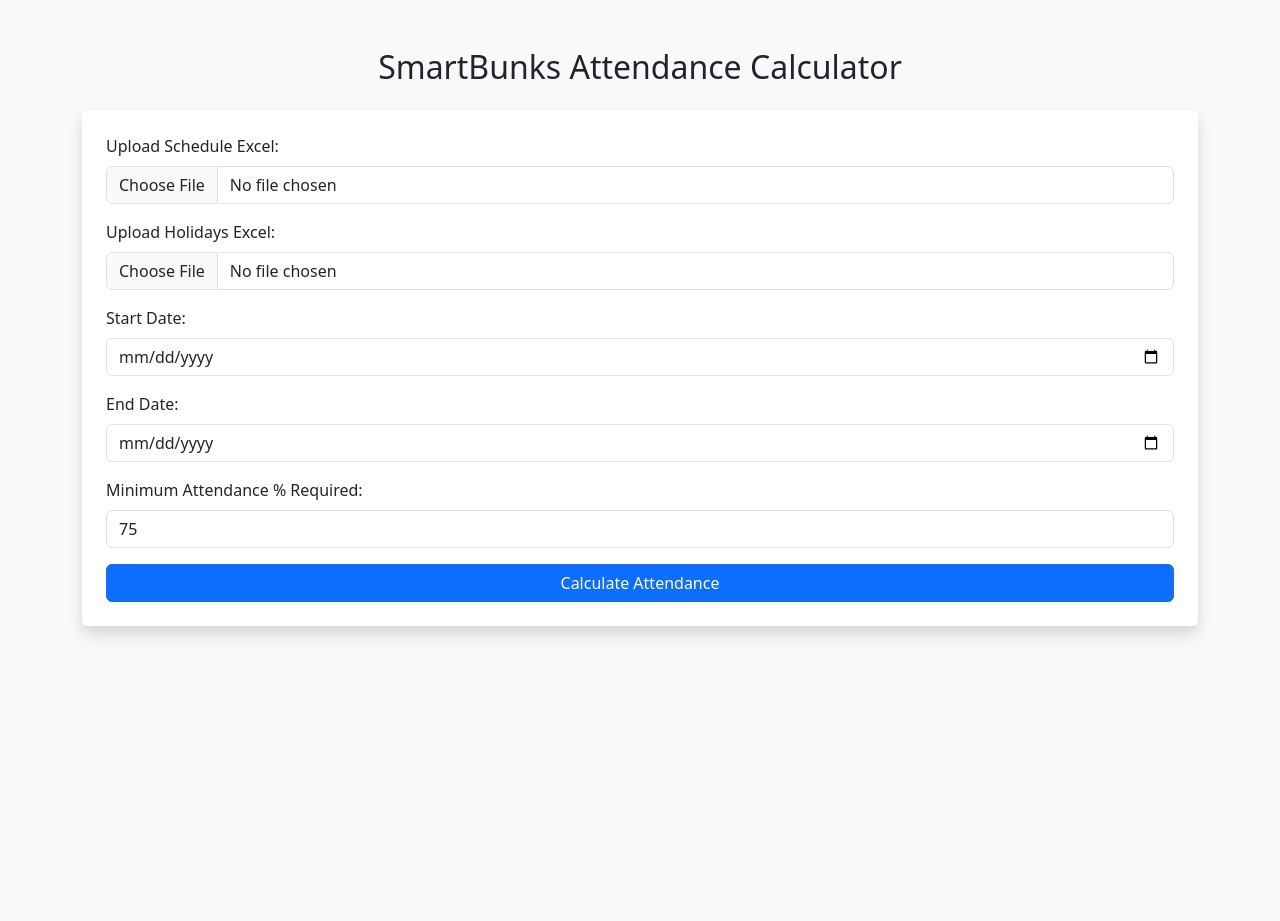
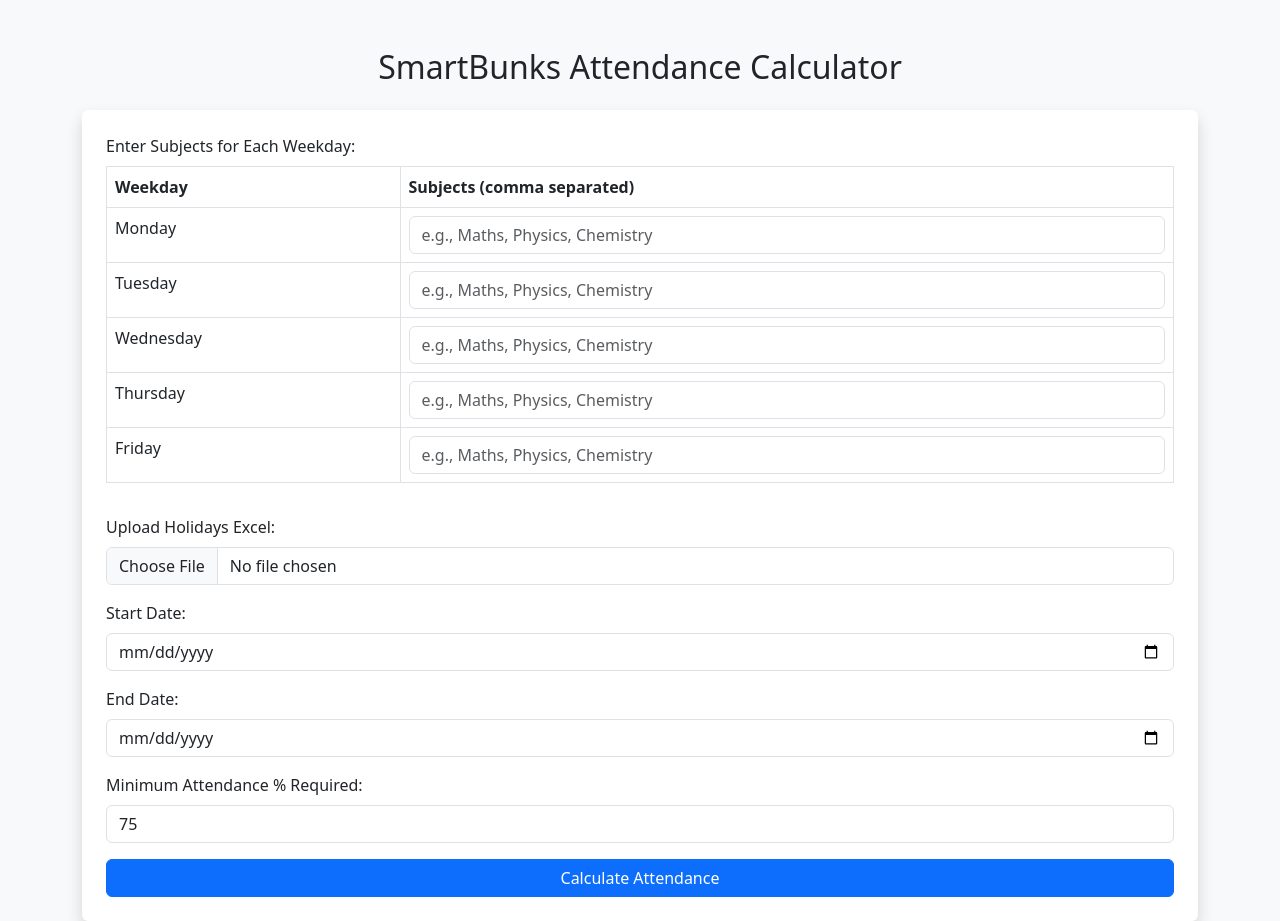
Before and after one commit to Anshu-09/SmartBunks, a Python web app: template templates/index.html in a window 1280 px wide. Before the commit the page ends 637 px from the top, so only its background shows below. Run offline with Jinja, Linux system fonts and the light colour scheme; the template is opened without the code that fills it, so the values that code supplies are empty.

Commit message:
Updated user input weekday schedule

```diff
--- a/templates/index.html
+++ b/templates/index.html
@@ -9,9 +9,29 @@
         <h2 class="text-center mb-4">SmartBunks Attendance Calculator</h2>
         <form method="POST" action="/upload" enctype="multipart/form-data" class="bg-white p-4 rounded shadow">
             <div class="mb-3">
-                <label for="schedule" class="form-label">Upload Schedule Excel:</label>
-                <input type="file" class="form-control" name="schedule" required>
-            </div>
+    <label class="form-label">Enter Subjects for Each Weekday:</label>
+    <div class="table-responsive">
+        <table class="table table-bordered">
+            <thead>
+                <tr>
+                    <th>Weekday</th>
+                    <th>Subjects (comma separated)</th>
+                </tr>
+            </thead>
+            <tbody>
+                {% for day in ['Monday', 'Tuesday', 'Wednesday', 'Thursday', 'Friday'] %}
+                <tr>
+                    <td>{{ day }}</td>
+                    <td>
+                        <input type="text" class="form-control" name="schedule_{{ day }}" placeholder="e.g., Maths, Physics, Chemistry">
+                    </td>
+                </tr>
+                {% endfor %}
+            </tbody>
+        </table>
+    </div>
+</div>
+
             <div class="mb-3">
                 <label for="holidays" class="form-label">Upload Holidays Excel:</label>
                 <input type="file" class="form-control" name="holidays" required>
```
Also changed, not shown: app.py (+20 -12 lines).
